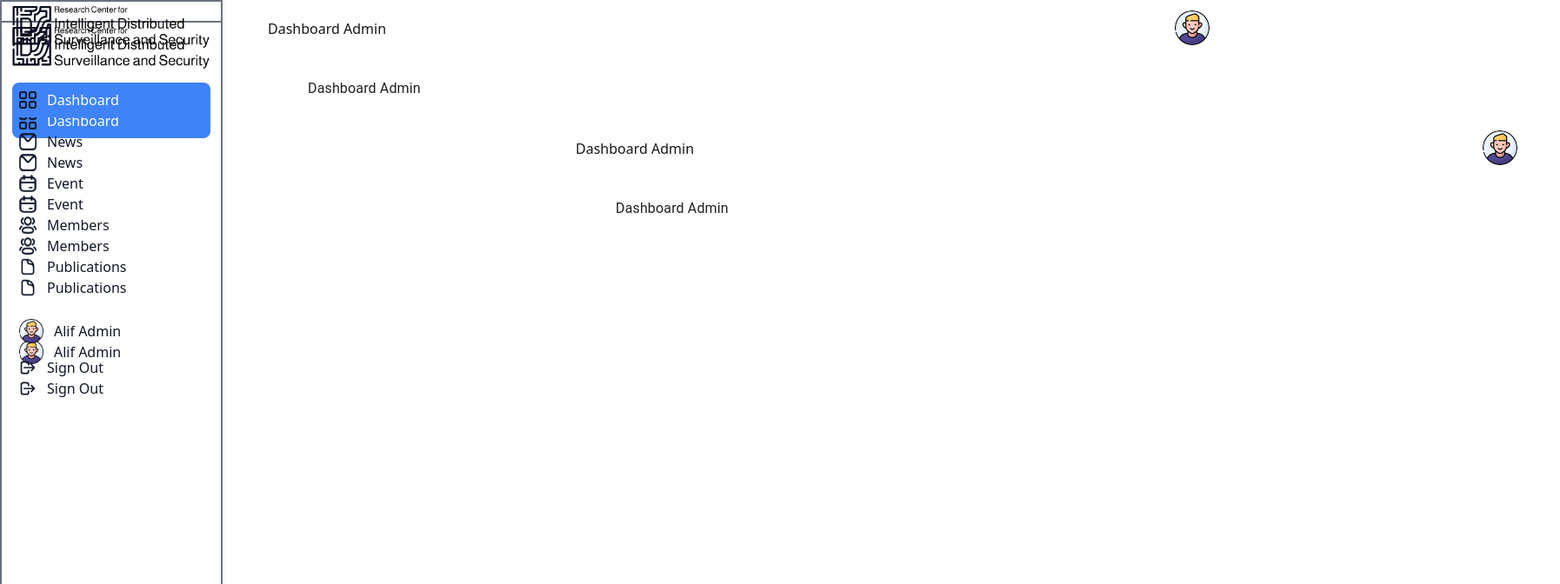
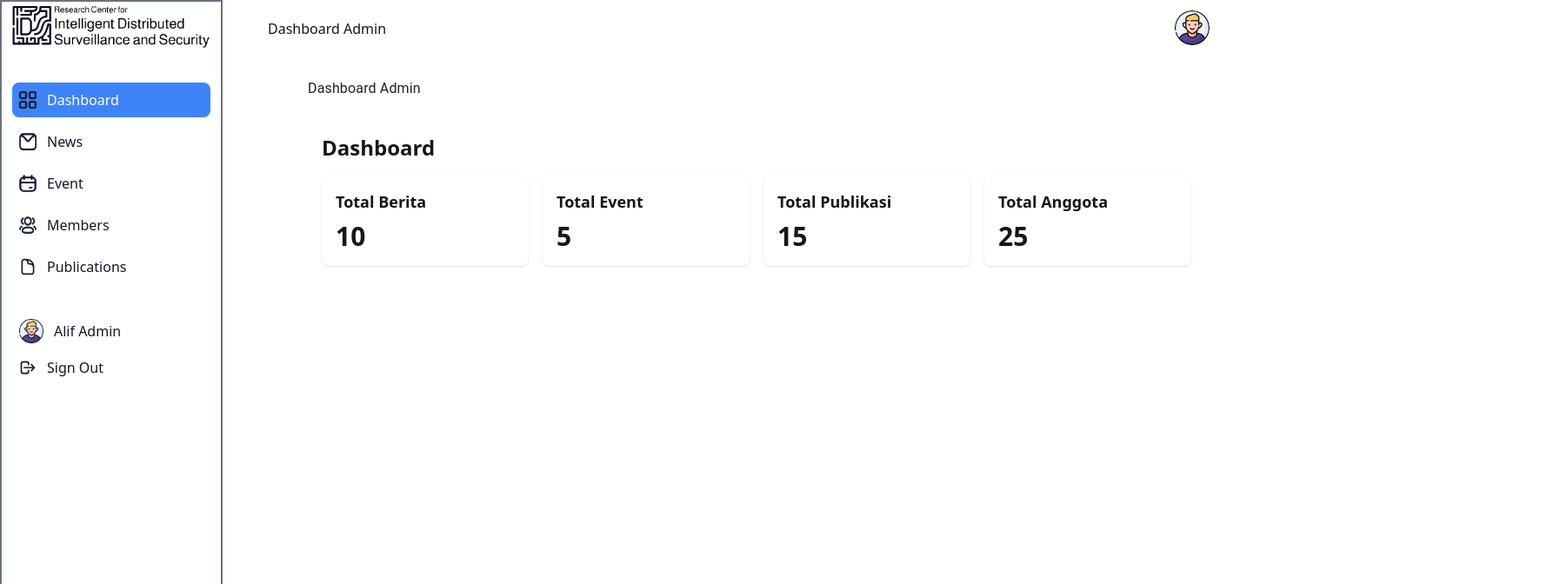
Before and after one commit to alifharesta/idss-website-udinus, a React (Vite) app: page /dashboard in a window 1280 px wide. Shown: the top 672 px of the page at 87% size, 1794 px wide, since content can reach past the window. Built offline with nearby package versions, Linux system fonts and the light colour scheme.

Commit message:
progress routing 3 oktober

```diff
--- a/src/components/dashboard/manageEvent/ManageMainEvent.jsx
+++ b/src/components/dashboard/manageEvent/ManageMainEvent.jsx
@@ -1,6 +1,6 @@
 
 export default function ManageMainEvent() {
   return (
-    <div>ManageMain</div>
+    <div>ManageMainEvent</div>
   )
 }
--- a/src/components/dashboard/manageMember/ManageMainMember.jsx
+++ b/src/components/dashboard/manageMember/ManageMainMember.jsx
@@ -2,6 +2,6 @@ import React from 'react'
 
 export default function ManageMainMember() {
   return (
-    <div>ManageMain</div>
+    <div>Manage Member</div>
   )
 }
--- a/src/components/dashboard/manageNews/ManageMainNews.jsx
+++ b/src/components/dashboard/manageNews/ManageMainNews.jsx
@@ -1,10 +1,11 @@
 import React from 'react'
+import { Link } from 'react-router-dom'
 
 export default function ManageMainNews() {
   return (
     <>
       <div className="mx-auto">
-        <button className="p-2 bg-blue-500 text-white rounded-md">Add News</button>
+        <Link to="add" className="p-2 bg-blue-500 text-white rounded-md">Add News</Link>
       </div>
     </>
   )
--- a/src/components/dashboard/managePublication/ManageMainPubs.jsx
+++ b/src/components/dashboard/managePublication/ManageMainPubs.jsx
@@ -2,6 +2,6 @@ import React from 'react'
 
 export default function ManageMainPublication() {
   return (
-    <div>ManageMain</div>
+    <div>Manage Publication</div>
   )
 }
--- /dev/null
+++ b/src/components/layouts/DashboardContent.jsx
@@ -0,0 +1,30 @@
+// src/components/dashboard/DashboardContent.jsx
+import React from 'react';
+
+function DashboardContent() {
+  return (
+    <div className="p-4">
+      <h1 className="text-2xl font-bold mb-4">Dashboard</h1>
+      <div className="grid grid-cols-1 md:grid-cols-2 lg:grid-cols-4 gap-4">
+        <div className="bg-white p-4 rounded-lg shadow">
+          <h2 className="text-lg font-semibold mb-2">Total Berita</h2>
+          <p className="text-3xl font-bold">10</p>
+        </div>
+        <div className="bg-white p-4 rounded-lg shadow">
+          <h2 className="text-lg font-semibold mb-2">Total Event</h2>
+          <p className="text-3xl font-bold">5</p>
+        </div>
+        <div className="bg-white p-4 rounded-lg shadow">
+          <h2 className="text-lg font-semibold mb-2">Total Publikasi</h2>
+          <p className="text-3xl font-bold">15</p>
+        </div>
+        <div className="bg-white p-4 rounded-lg shadow">
+          <h2 className="text-lg font-semibold mb-2">Total Anggota</h2>
+          <p className="text-3xl font-bold">25</p>
+        </div>
+      </div>
+    </div>
+  );
+}
+
+export default DashboardContent;
--- a/src/pathMap.js
+++ b/src/pathMap.js
@@ -1,16 +1,16 @@
 export const nameMap = {
   "/login": "Login",
   "/dashboard": "Dashboard Admin",
-  "/dashboard/manage-news": "Manage News",
+  "/news": "Manage News",
   "/dashboard/manage-news/add": "Add News",
-  "/dashboard/manage-news/edit": "Edit News",
+  "/dashboard/manage-news/edit/:id": "Edit News",
   "/dashboard/manage-event": "Manage Event",
   "/dashboard/manage-event/add": "Add Event",
-  "/dashboard/manage-article/:articleId": "Edit Article",
-  "/dashboard/manage-admin": "Manage Admin",
-  "/dashboard/manage-admin/add": "Add Admin",
-  "/dashboard/manage-admin/:adminId": "Edit Admin",
-  "/dashboard/manage-event": "Manage Event",
-  "/dashboard/manage-event/add": "Add Event",
-  "/dashboard/manage-event/edit": "Edit Event",
+  "/dashboard/manage-event/edit/:id": "Edit Event",
+  "/dashboard/manage-publication": "Manage Publication",
+  "/dashboard/manage-publication/add": "Add Publication",
+  "/dashboard/manage-publication/edit/:id": "Edit Publication",
+  "/dashboard/manage-member": "Manage Member",
+  "/dashboard/manage-member/add": "Add Member",
+  "/dashboard/manage-member/edit/:id": "Edit Member",
 };
--- a/src/routes/Routing.jsx
+++ b/src/routes/Routing.jsx
@@ -1,7 +1,11 @@
 import { createBrowserRouter } from "react-router-dom";
 import LandingPage from "../pages/LandingPage";
+import AboutUs from "../pages/AboutUs";
+import ProfilesPages from "../pages/ProfilesPages";
+import News from "../pages/News";
 import FormPage from "../components/layouts/FormPage";
 import Dashboard from "../components/layouts/Dashboard";
+import DashboardContent from "../components/layouts/DashboardContent"; // Pastikan file ini ada
 import ManageEvent from "../components/dashboard/manageEvent/ManageMainEvent";
 import AddEvent from "../components/dashboard/manageEvent/AddEvent";
 import EditDeleteEvent from "../components/dashboard/manageEvent/EditDeleteEvent";
@@ -18,61 +22,60 @@ import Login from "../pages/Login";
 import ErrorPage from "../pages/ErrorPage";
 
 const router = createBrowserRouter([
-  { index: true, element: <LandingPage /> },
+  { path: "/", element: <LandingPage /> },
+  { path: "/about", element: <AboutUs /> },
+  { path: "/profiles", element: <ProfilesPages /> },
+  { path: "/news", element: <News/> },
   {
     path: "/dashboard",
     element: <Dashboard />,
     children: [
-      { index: true, element: <Dashboard /> },
-      { path: "manage-news", element: <ManageNews /> },
-      { path: "manage-event", element: <ManageEvent /> },
-      { path: "manage-publication", element: <ManagePublication /> },
-      { path: "manage-member", element: <ManageMember /> },
+      { index: true, element: <DashboardContent /> }, // Konten default untuk /dashboard
+      { path: "news", element: <ManageNews /> },
+      { path: "events", element: <ManageEvent /> },
+      { path: "publications", element: <ManagePublication /> },
+      { path: "members", element: <ManageMember /> },
       {
-        path: "*",
-        element: <ErrorPage />,
-      },
-    ],
-  },
-  {
-    path: "/dashboard/manage-news/add",
+        path: "news/add",
         element: <FormPage />,
         children: [{ index: true, element: <AddNews /> }],
       },
       {
-    path: "/dashboard/manage-news/edit/:id",
+        path: "news/edit/:id",
         element: <FormPage />,
         children: [{ index: true, element: <EditDeleteNews /> }],
       },
       {
-    path: "/dashboard/manage-event/add",
+        path: "event/add",
         element: <FormPage />,
         children: [{ index: true, element: <AddEvent /> }],
       },
       {
-    path: "/dashboard/manage-event/edit/:id",
+        path: "event/edit/:id",
         element: <FormPage />,
         children: [{ index: true, element: <EditDeleteEvent /> }],
       },
       {
-    path: "/dashboard/manage-publication/add",
+        path: "publication/add",
         element: <FormPage />,
         children: [{ index: true, element: <AddPublication /> }],
       },
       {
-    path: "/dashboard/manage-publication/edit/:id",
+        path: "publication/edit/:id",
         element: <FormPage />,
         children: [{ index: true, element: <EditDeletePub /> }],
       },
       {
-    path: "/dashboard/manage-member/add",
+        path: "member/add",
         element: <FormPage />,
         children: [{ index: true, element: <AddMember /> }],
       },
       {
-    path: "/dashboard/manage-member/edit/:id",
+        path: "member/edit/:id",
         element: <FormPage />,
         children: [{ index: true, element: <EditDeleteMember /> }],
+      },
+    ],
   },
   {
     path: "/login",
--- a/src/services/supabaseClient.js
+++ b/src/services/supabaseClient.js
@@ -1,4 +1,5 @@
 import { createClient } from "@supabase/supabase-js";
+
 export const supabase = createClient(
     import.meta.env.VITE_REACT_APP_SUPABASE_URL,
     import.meta.env.VITE_REACT_APP_SUPABASE_ANON_KEY,
```
Lines whose indentation alone changed are shown as unchanged.
